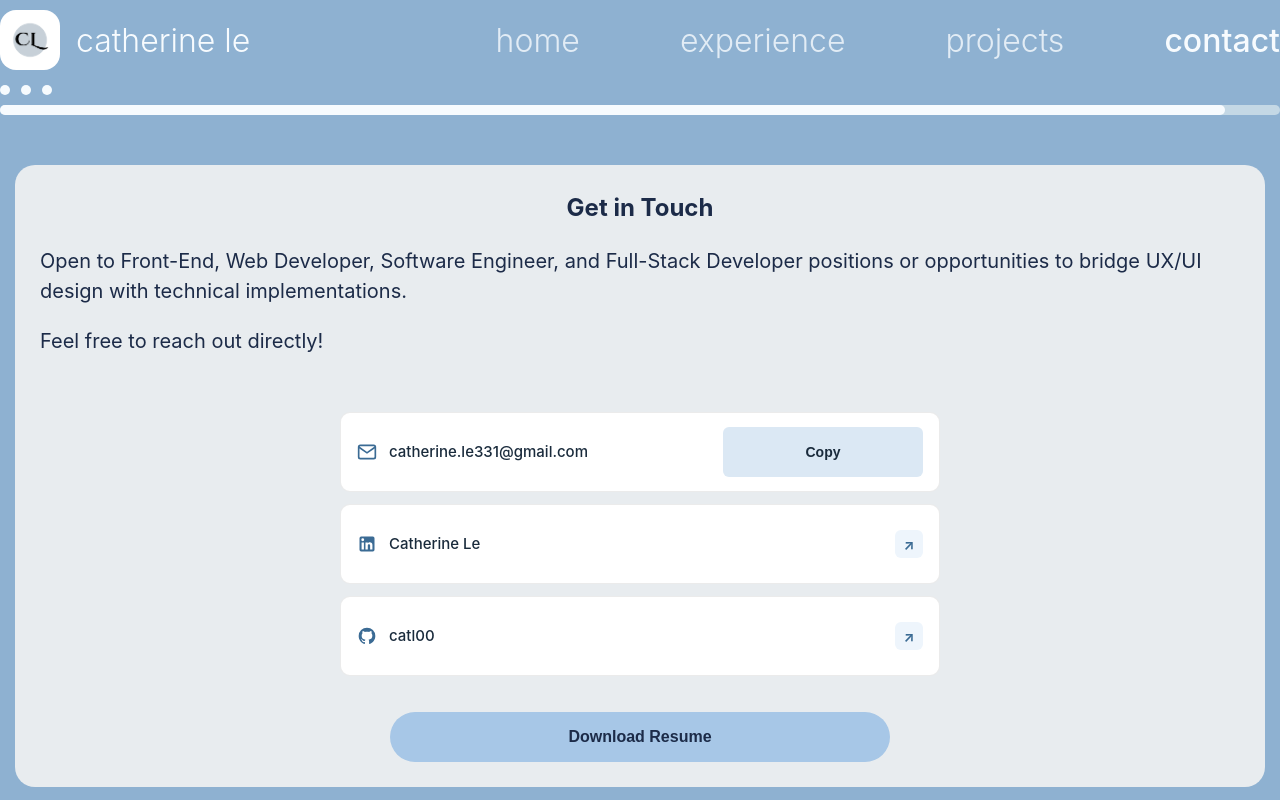
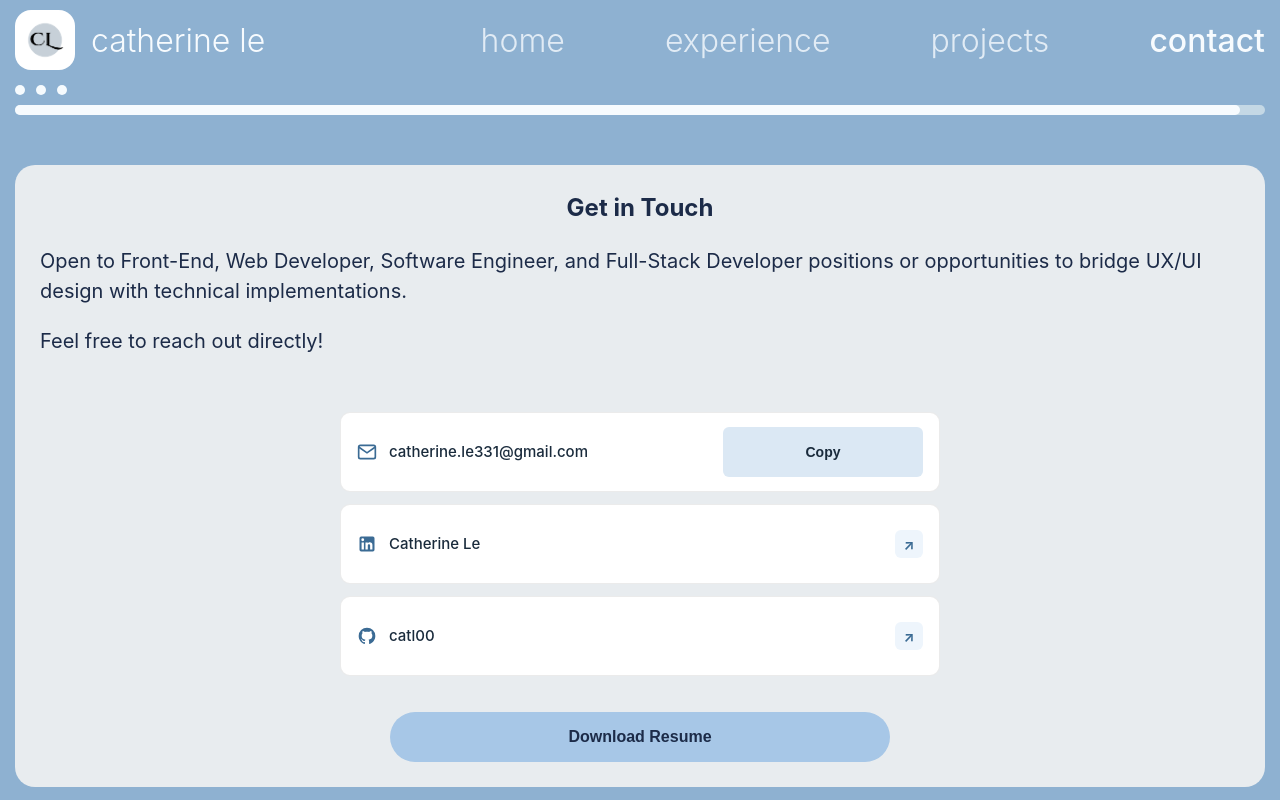
Before and after one commit to catl00/catherineyle, a React (Vite) app: page /#/contact in a window 1280 px wide. Shown: the top 800 px of the page. Built offline with nearby package versions, Linux system fonts and the light colour scheme.

Commit message:
updated css to make it compatible for safari and chrome

```diff
--- a/src/index.css
+++ b/src/index.css
@@ -13,25 +13,36 @@
   cursor: default;
 }
 
+/* Ensure full height calculations work reliably in Safari */
+html {
+  height: 100%;
+}
+
 body {
   margin: 0;
   font-family: "Inter", -apple-system, Roboto, Helvetica, sans-serif;
   background: var(--color-bg);
   color: var(--color-text-dark);
   min-height: 100vh;
+  min-height: 100dvh; /* Dynamic viewport height fix for iOS Safari */
   display: flex;
   flex-direction: column;
   align-items: center;
+  overflow-x: hidden; /* Prevents unwanted horizontal scrollbars */
+  -webkit-font-smoothing: antialiased; /* Clean text rendering in Safari */
 }
 
 .app-shell {
   min-height: 100vh;
+  min-height: 100dvh;
+  width: 100%;
   display: flex;
   flex-direction: column;
 }
 
 .app-main {
-  flex: 1;
+  flex: 1 0 auto; /* Ensures flex container stretches reliably in WebKit */
+  width: 100%;
 }
 
 .page {
@@ -45,10 +56,9 @@ body {
   display: flex;
   align-items: stretch;
   gap: 30px;
-  margin: 50px auto 0 auto; /* Added 'auto' to left/right margins to center horizontally */
+  margin: 50px auto 0 auto;
   width: 100%;
-  max-width: 1250px; /* Restrict max-width so it leaves side margins on wide screens */
-
+  max-width: 1250px;
 }
 
 /* Action Buttons */
@@ -76,15 +86,28 @@ button {
   font-weight: 700;
   line-height: 1.2;
   border: none;
+  padding: 0;
+  cursor: pointer;
+  /* Removes default OS button styles forced by Safari */
+  -webkit-appearance: none;
+  appearance: none;
+  flex-shrink: 0; /* Prevents Safari from shrinking buttons inside flex containers */
+  transition: background-color 0.2s ease;
 }
 
-.button a {
-    text-decoration: none;
-    color: var(--color-text-dark);
+/* Fixes button links so the entire pill area is clickable across browsers */
+button a {
+  display: flex;
+  align-items: center;
+  justify-content: center;
+  width: 100%;
+  height: 100%;
+  text-decoration: none;
+  color: var(--color-text-dark);
 }
 
 button:hover {
-    background-color: #8EB1D1;
+  background-color: #8EB1D1;
 }
 
 @media (max-width: 1024px) {
--- a/src/styles/navigation.css
+++ b/src/styles/navigation.css
@@ -4,6 +4,11 @@ nav {
     flex-direction: column;
     gap: 15px;
     margin-top: 10px;
+    width: 100%;
+    max-width: 1250px; /* Restricts header width to align directly with main content */
+    margin-left: auto;
+    margin-right: auto;
+    box-sizing: border-box;
 }
 
 .section-1 {
@@ -12,6 +17,7 @@ nav {
     gap: 1rem;
     justify-content: space-between;
     align-items: center;
+    width: 100%;
 }
 
 .brand {
@@ -21,6 +27,7 @@ nav {
     gap: 1rem;
     text-decoration: none;
     cursor: pointer;
+    flex-shrink: 0; /* Prevents Safari from compressing the brand logo */
 }
 
 .brand h1 {
@@ -34,6 +41,7 @@ nav {
     width: 60px;
     height: 60px;
     border-radius: 1rem;
+    object-fit: cover; /* Prevents image squishing in Safari */
 }
 
 /* Nav Links & Active State */
@@ -50,8 +58,11 @@ nav {
     color: var(--color-text-light);
     text-decoration: none;
     cursor: pointer;
-    transition: font-weight 0.2s ease, opacity 0.2s ease;
+    transition: font-weight 0.2s ease, opacity 0.2s ease, transform 0.2s ease;
     opacity: 0.8;
+    flex-shrink: 0; /* Ensures links do not collapse on smaller screens in Safari */
+    -webkit-backface-visibility: hidden; /* Fixes hover animation jitter in Safari */
+    backface-visibility: hidden;
 }
 
 .nav-item:hover {
@@ -66,18 +77,22 @@ nav {
 
 /* Highlights & Progress Line */
 .section-2 {
-    width: 1280px;
+    width: 100%;
+    max-width: 1250px;
     position: relative;
     height: 30px;
-    margin-bottom: auto;
+    margin-bottom: 0;
 }
 
 .dot {
     width: 10px;
     height: 10px;
     position: absolute;
+    top: 0;
+    left: 0;
     background-color: #F6FBFE;
-    border-radius: 100%;
+    border-radius: 50%; /* Standard 50% for circular elements across engines */
+    z-index: 3;
 }
 
 .nav-bar {
@@ -88,17 +103,25 @@ nav {
 }
 
 .nav-bar-track {
-    width: 1280px;
+    width: 100%;
     left: 0;
     background: #C4D8E5;
+    z-index: 1;
 }
 
 .nav-bar-active {
+    top: 20px;
+    height: 10px;
     background: #F7FBFE;
-    /* Smooth sliding animation across steps */
+    z-index: 2; /* Forces layer above track in Safari */
+    border-radius: 10px;
+    will-change: left, width;
+    -webkit-backface-visibility: hidden;
+    backface-visibility: hidden;
     transition: left 0.5s ease-out, width 0.5s ease-out;
 }
 
+/* Responsive Styles */
 @media (max-width: 1024px) {
     nav {
         width: 100%;
@@ -139,6 +162,7 @@ nav {
     .nav-links {
         gap: 16px 24px;
         width: 100%;
+        flex-wrap: wrap; /* Allows wrap on mobile screens in WebKit */
     }
 
     .nav-item {
```
